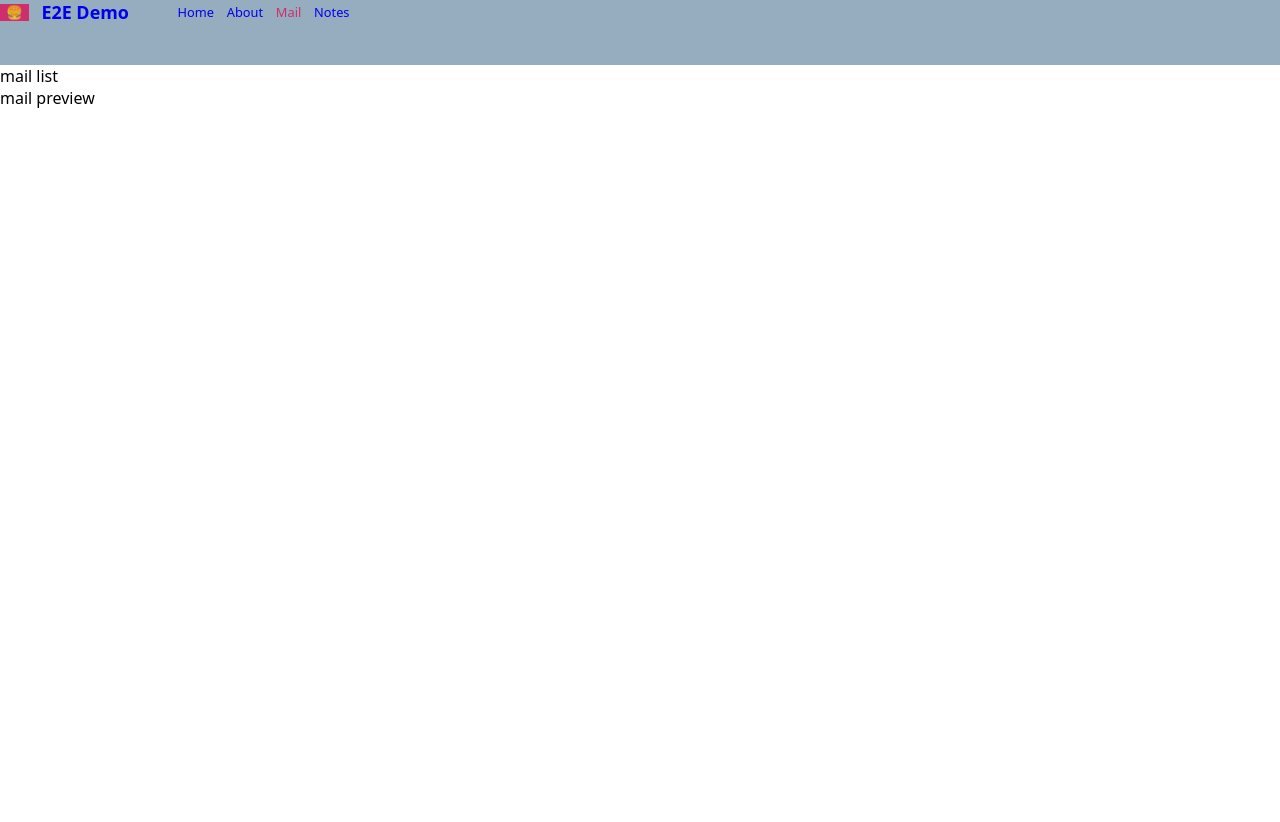
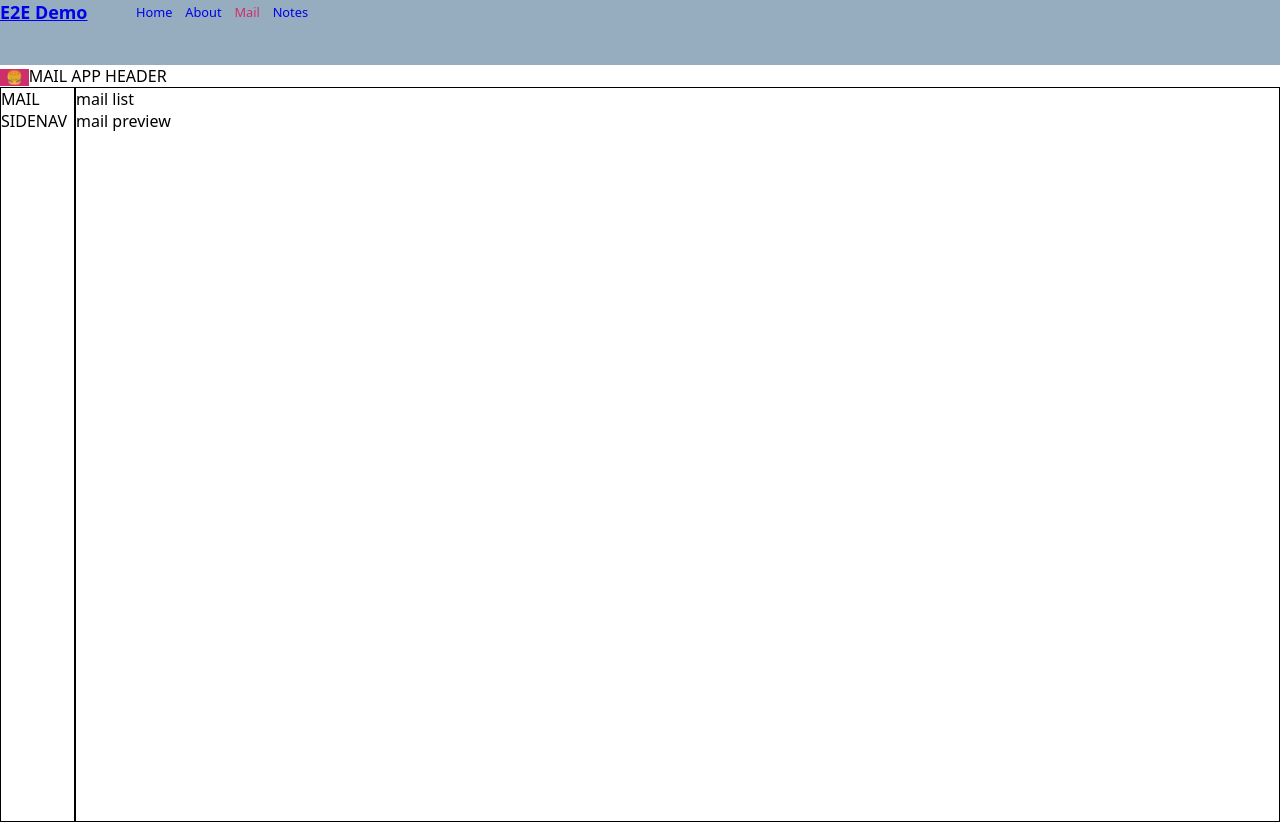
Before and after one commit to LidorLevi123/Appsus-v2, a React (Vite) app: page /mail in a window 1280 px wide. Before the commit the page ends 800 px from the top, so only its background shows below. Built offline with nearby package versions, Linux system fonts and the light colour scheme.

Commit message:
Set toggle side nav + app header for each app

```diff
--- /dev/null
+++ b/src/apps/mail/cmps/MailAppHeader.jsx
@@ -0,0 +1,16 @@
+import { TOGGLE_SIDENAV } from "../../../store/reducers/system.reducer"
+import { store } from "../../../store/store"
+
+export function MailAppHeader() {
+
+    function onToggleSidebar() {
+        store.dispatch({ type: TOGGLE_SIDENAV })
+    }
+
+    return (
+        <section className="mail-list">
+            <button onClick={onToggleSidebar}>🍔</button>
+            MAIL APP HEADER
+        </section>
+    )
+}
--- a/src/apps/mail/pages/MailIndex.jsx
+++ b/src/apps/mail/pages/MailIndex.jsx
@@ -2,20 +2,31 @@ import { useEffect } from "react"
 import { useSelector } from "react-redux"
 import { MailList } from "../cmps/MailList"
 import { loadMails } from "../../../store/actions/mail.action"
+import { MailAppHeader } from "../cmps/MailAppHeader"
 
 export function MailIndex() {
 
     const mails = useSelector(state => state.mailModule.mails)
+    const isSidenavExpanded = useSelector(state => state.systemModule.isSidenavExpanded)
+
 
     useEffect(() => {
         loadMails()
     }, [])
 
-    console.log(mails);
+    // console.log(mails);
+    const sidenavClass = isSidenavExpanded ? 'expanded' : ''
+
+
+    if (!mails.length) return <div>no mails</div>
 
     return (
-        <section className="mail-index">
-            <MailList mails={mails} />
-        </section>
+        <>
+            <MailAppHeader />
+            <section className="mail-index main-layout">
+                <section className={`sidenav ${sidenavClass}`}>MAIL SIDENAV</section>
+                <MailList mails={mails} />
+            </section>
+        </>
     )
 }
--- /dev/null
+++ b/src/apps/note/cmps/NoteAppHeader.jsx
@@ -0,0 +1,16 @@
+import { TOGGLE_SIDENAV } from "../../../store/reducers/system.reducer"
+import { store } from "../../../store/store"
+
+export function NoteAppHeader() {
+
+    function onToggleSidebar() {
+        store.dispatch({ type: TOGGLE_SIDENAV })
+    }
+
+    return (
+        <section className="mail-list">
+            <button onClick={onToggleSidebar}>🍔</button>
+            NOTE APP HEADER
+        </section>
+    )
+}
--- a/src/apps/note/pages/NoteIndex.jsx
+++ b/src/apps/note/pages/NoteIndex.jsx
@@ -2,6 +2,7 @@ import { useEffect, useState } from "react"
 import { loadNotes } from "../../../store/actions/note.actions"
 import { useSelector } from "react-redux"
 import { NoteList } from "../cmps/NoteList"
+import { NoteAppHeader } from "../cmps/NoteAppHeader"
 
 export function NoteIndex() {
     const notes = useSelector(state => state.noteModule.notes)
@@ -14,10 +15,13 @@ export function NoteIndex() {
     const sidenavClass = isSidenavExpanded ? 'expanded' : ''
 
     return (
-        <section className="note-index main-layout">
-            {/* <NoteSidenav /> */}
-            <div className={`sidenav ${sidenavClass}`}>sidenav</div>
-            <NoteList notes={notes} />
-        </section>
+        <>
+            <NoteAppHeader />
+            <section className="note-index main-layout">
+                {/* <NoteSidenav /> */}
+                <div className={`sidenav ${sidenavClass}`}>sidenav</div>
+                <NoteList notes={notes} />
+            </section>
+        </>
     )
 }
--- a/src/assets/styles/basics/_base.scss
+++ b/src/assets/styles/basics/_base.scss
@@ -7,7 +7,13 @@ body {
     font-family: system-ui, -apple-system, BlinkMacSystemFont, 'Segoe UI', Roboto, Oxygen, Ubuntu, Cantarell, 'Open Sans', 'Helvetica Neue', sans-serif;
 }
 
-h1, h2, h3, h4, h5, h6, pre {
+h1,
+h2,
+h3,
+h4,
+h5,
+h6,
+pre {
     margin: 0;
 }
 
@@ -39,8 +45,16 @@ input {
 }
 
 button {
-	border: 0;
-	background-color: $clr1;
-	color: whitesmoke;
-	cursor: pointer;
+    border: 0;
+    background-color: $clr1;
+    color: whitesmoke;
+    cursor: pointer;
 }
+
+.sidenav {
+    width: 75px;
+
+    &.expanded {
+        width: 270px;
+    }
+}
--- a/src/assets/styles/pages/NoteIndex.scss
+++ b/src/assets/styles/pages/NoteIndex.scss
@@ -5,11 +5,11 @@
         font-family: "Google Sans", Roboto, Arial, sans-serif;
     }
 
-    .sidenav {
-        width: 75px;
+    // .sidenav {
+    //     width: 75px;
 
-        &.expanded {
-            width: 270px;
-        }
-    }
+    //     &.expanded {
+    //         width: 270px;
+    //     }
+    // }
 }
--- a/src/cmps/AppHeader.jsx
+++ b/src/cmps/AppHeader.jsx
@@ -1,33 +1,42 @@
 import { Link, NavLink } from 'react-router-dom'
-import { useNavigate } from 'react-router'
+import { useLocation, useNavigate } from 'react-router'
 import { useSelector } from 'react-redux'
 import { showErrorMsg, showSuccessMsg } from '../services/event-bus.service'
 import { logout } from '../store/actions/user.actions'
 import { store } from '../store/store'
 import { TOGGLE_SIDENAV } from '../store/reducers/system.reducer'
+import { useEffect } from 'react'
+import { MailAppHeader } from '../apps/mail/cmps/MailAppHeader'
 
 export function AppHeader() {
-	const user = useSelector(storeState => storeState.userModule.user)
-	const navigate = useNavigate()
+	// const user = useSelector(storeState => storeState.userModule.user)
+	// const toggle = useSelector(storeState => storeState.systemModule.isSidenavExpanded)
+	// const navigate = useNavigate()
+	const location = useLocation()
 
-	async function onLogout() {
-		try {
-			await logout()
-			navigate('/')
-			showSuccessMsg(`Bye now`)
-		} catch (err) {
-			showErrorMsg('Cannot logout')
-		}
-	}
+	useEffect(() => {
+		store.dispatch({ type: TOGGLE_SIDENAV, isOpen: false })
+	}, [location])
 
-	function onToggleSidebar() {
-		store.dispatch({ type: TOGGLE_SIDENAV })
-	}
+	// async function onLogout() {
+	// 	try {
+	// 		await logout()
+	// 		navigate('/')
+	// 		showSuccessMsg(`Bye now`)
+	// 	} catch (err) {
+	// 		showErrorMsg('Cannot logout')
+	// 	}
+	// }
+
+	// function onToggleSidebar() {
+	// 	store.dispatch({ type: TOGGLE_SIDENAV })
+	// }
 
 	return (
+		<>
 			<header className="app-header">
 				<nav>
-				<button onClick={onToggleSidebar}>🍔</button>
+					{/* <button onClick={onToggleSidebar}>🍔</button> */}
 					<NavLink to="" className="logo">
 						E2E Demo
 					</NavLink>
@@ -37,5 +46,6 @@ export function AppHeader() {
 					<NavLink to="note">Notes</NavLink>
 				</nav>
 			</header>
+		</>
 	)
 }
--- a/src/store/reducers/system.reducer.js
+++ b/src/store/reducers/system.reducer.js
@@ -7,14 +7,14 @@ const initialState = {
   isSidenavExpanded: false
 }
 
-export function systemReducer (state = initialState, action = {}) {
+export function systemReducer(state = initialState, action = {}) {
   switch (action.type) {
     case LOADING_START:
       return { ...state, isLoading: true }
     case LOADING_DONE:
       return { ...state, isLoading: false }
     case TOGGLE_SIDENAV:
-      return { ...state, isSidenavExpanded: !state.isSidenavExpanded }
+      return { ...state, isSidenavExpanded: action['isOpen'] === false ? action['isOpen'] : !state.isSidenavExpanded }
     default: return state
   }
 }
```
Lines whose indentation alone changed are shown as unchanged.
